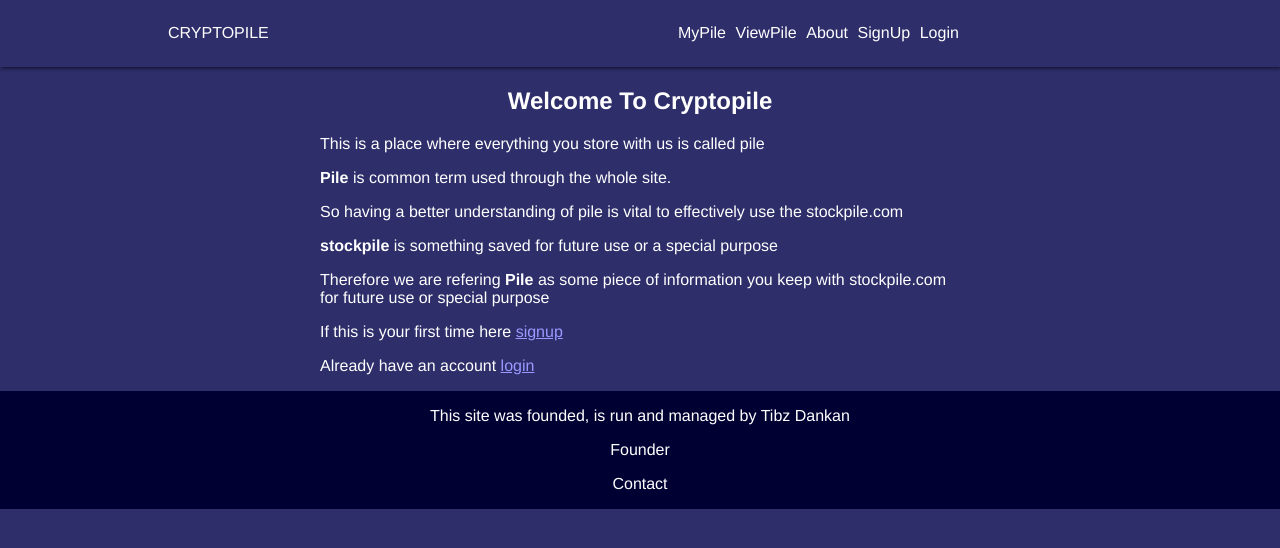
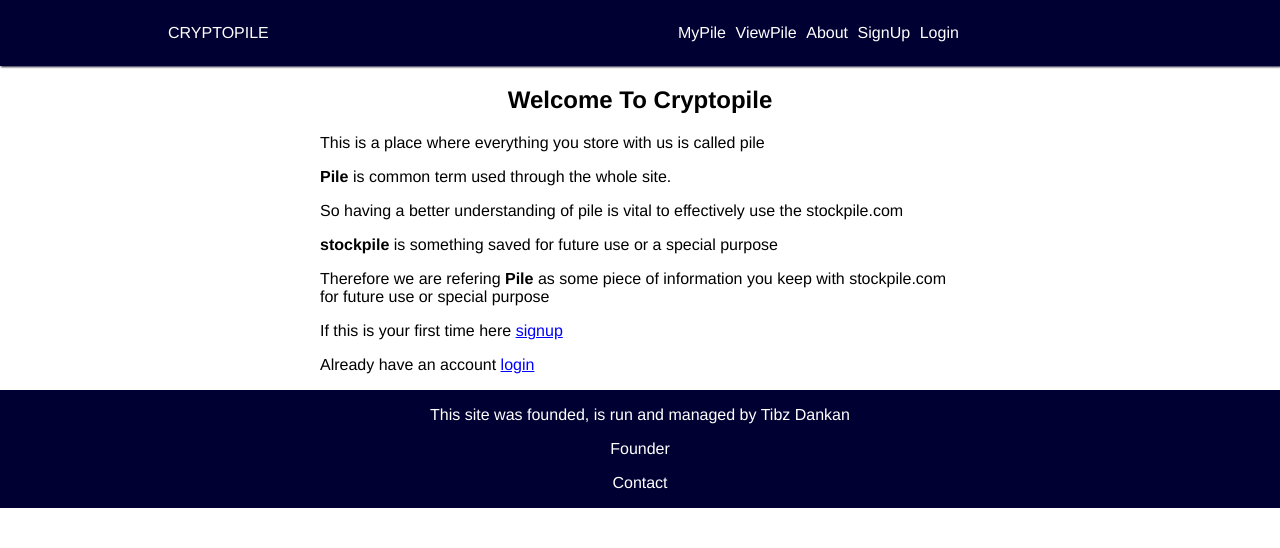
Before and after one commit to Tibz-Dankan/cryptopile-frontend, a React (Create React App) app: page /#/ in a window 1280 px wide. Shown: the top 548 px of the page. Built offline with nearby package versions, Linux system fonts and the light colour scheme.

Commit message:
the homepage made more clear

```diff
--- a/src/App.css
+++ b/src/App.css
@@ -4,7 +4,7 @@ Coming here later*/
 
 body {
   font-family: Helvetica;
-  color: white;
+  color: black;
   margin: 0px 0px 0px 0px;
 }
 
@@ -18,7 +18,7 @@ body {
 /*THE HOME PAGE*/
 .home-page-wrapper {
   position: relative;
-  background-color: hsl(240, 40%, 30%);
+  background-color: hsl(240, 100%, 100%);
   display: flex;
   flex-direction: column;
   align-items: center;
@@ -31,9 +31,9 @@ body {
   align-items: center;
   justify-content: space-between;
   width: 100%;
-  background-color: hsl(240, 40%, 30%);
-  border-bottom: 1px solid hsl(240, 40%, 30%);
-  box-shadow: 1px 1px 4px hsl(240, 40%, 10%);
+  color: white;
+  background-color: hsl(240, 100%, 10%);
+  box-shadow: 1px 1px 2px hsl(240, 40%, 15%);
   z-index: 2;
 }
 .logo-wrapper {
@@ -60,7 +60,7 @@ body {
   display: none;
 }
 .link {
-  color: hsl(240, 100%, 80%);
+  color: hsl(240, 100%, 50%);
 }
 
 .home-page-content {
@@ -70,6 +70,7 @@ body {
 .home-page-welcome-heading {
   text-align: center;
 }
+/* THE FOOTER */
 .home-footer-wrapper {
   width: 100%;
   position: relative;
@@ -82,8 +83,8 @@ body {
 .footer-wrapper {
   text-align: center;
   width: 80%;
-  /* color: hsl(240, 100%, 98%); */
   height: auto;
+  color: hsl(240, 100%, 100%);
 }
 /* THE LOGIN AND REGISTRATION FORM */
 /* THE LOGIN FORM */
@@ -390,7 +391,6 @@ body {
   height: auto;
   color: hsl(240, 100%, 93%);
   background-color: hsl(240, 100%, 25%);
-  /* padding: 20px; */
 }
 .viewpile-header-wrapper {
   margin-top: 0%;
@@ -404,7 +404,7 @@ body {
   padding: 20px;
 }
 .view-link {
-  color: hsl(240, 100%, 85%);
+  color: hsl(240, 100%, 50%);
 }
 .pile-wrapper {
   display: block;
@@ -556,14 +556,15 @@ body {
     align-items: center;
     top: 17.5px;
     position: absolute;
-    /* transition: 0.55s; */
+    transition: 0.55s;
   }
   .mobile-home-header-component {
     position: absolute;
     top: 52px;
-    background-color: hsl(240, 80%, 15%);
-    border: 1px solid hsl(240, 100%, 12%);
+    background-color: hsl(240, 100%, 10%);
+    border: 1px solid hsl(240, 100%, 10%);
     border-radius: 5px;
+    box-shadow: 1px 1px 6px hsl(240, 40%, 15%);
     padding: 0px 5px 0px 5px;
   }
   .bootstrap-list-icon-wrapper {
```
